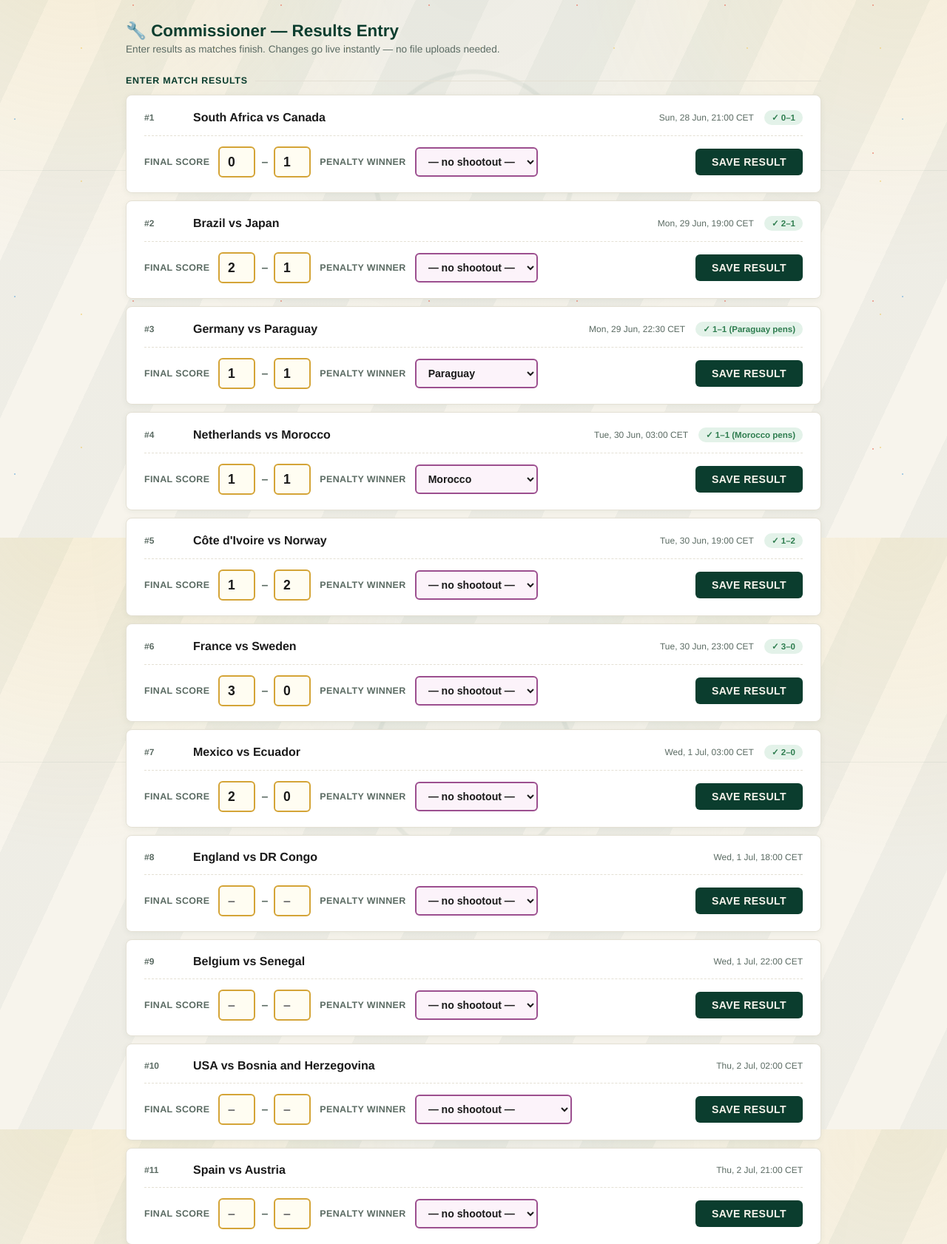
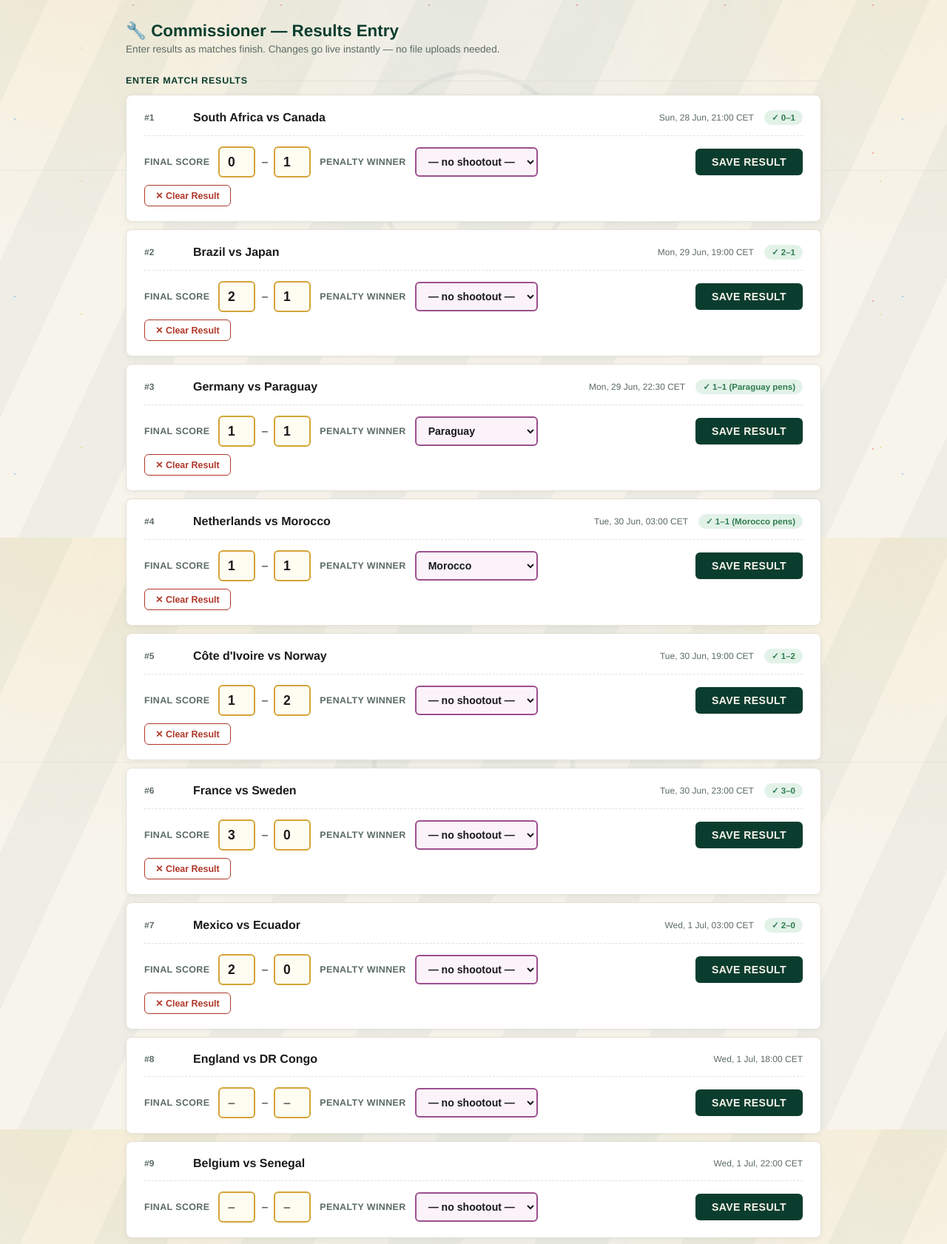
Before and after one commit to hknunknown/worldcup2026-pool, a Flask app: page /admin in a window 1280 px wide. Shown: the part 73-1755 px from the top of the page at 74% size. Run offline with Flask 3, Linux system fonts and the light colour scheme; the visitor is signed in with stand-in values (Sample User, id 1); data comes from the database, SQL or seed files in the repository.

Commit message:
Add files via upload

```diff
--- a/app.py
+++ b/app.py
@@ -101,6 +101,17 @@
     return render_template("fixtures.html", matches=matches, active_page="fixtures")
 
 
+@app.route("/admin/clear", methods=["POST"])
+def admin_clear():
+    if not session.get("admin_authed"):
+        return redirect(url_for("admin"))
+
+    match_num = int(request.form.get("match_num"))
+    update_r32_result(match_num, None, None, None)
+    flash(f"✓ Match #{match_num} result cleared.", "success")
+    return redirect(url_for("admin"))
+
+
 @app.route("/admin", methods=["GET", "POST"])
 def admin():
     authed = session.get("admin_authed", False)
--- a/templates/admin.html
+++ b/templates/admin.html
@@ -177,6 +177,22 @@
   }
   .team-update-btn:hover { background: var(--pitch-dark); }
 
+  .clear-btn {
+    background: none;
+    border: 1px solid var(--loss);
+    color: var(--loss);
+    padding: 6px 14px;
+    border-radius: 6px;
+    font-size: 0.78rem;
+    font-weight: 700;
+    cursor: pointer;
+    transition: background 0.15s, color 0.15s;
+  }
+  .clear-btn:hover {
+    background: var(--loss);
+    color: white;
+  }
+
   @media (max-width: 600px) {
     .result-form { flex-direction: column; align-items: flex-start; }
     .save-match-btn { margin-left: 0; width: 100%; }
@@ -269,6 +285,16 @@
         <button type="submit" class="save-match-btn">Save Result</button>
       </div>
     </form>
+
+    {% if m.played %}
+    <form method="POST" action="/admin/clear" style="margin-top: 10px;">
+      <input type="hidden" name="match_num" value="{{ m.num }}">
+      <button type="submit" class="clear-btn"
+              onclick="return confirm('Clear the result for Match #{{ m.num }}? This is mainly for correcting mistakes.')">
+        ✕ Clear Result
+      </button>
+    </form>
+    {% endif %}
   </div>
   {% endfor %}
 {% endif %}
```
